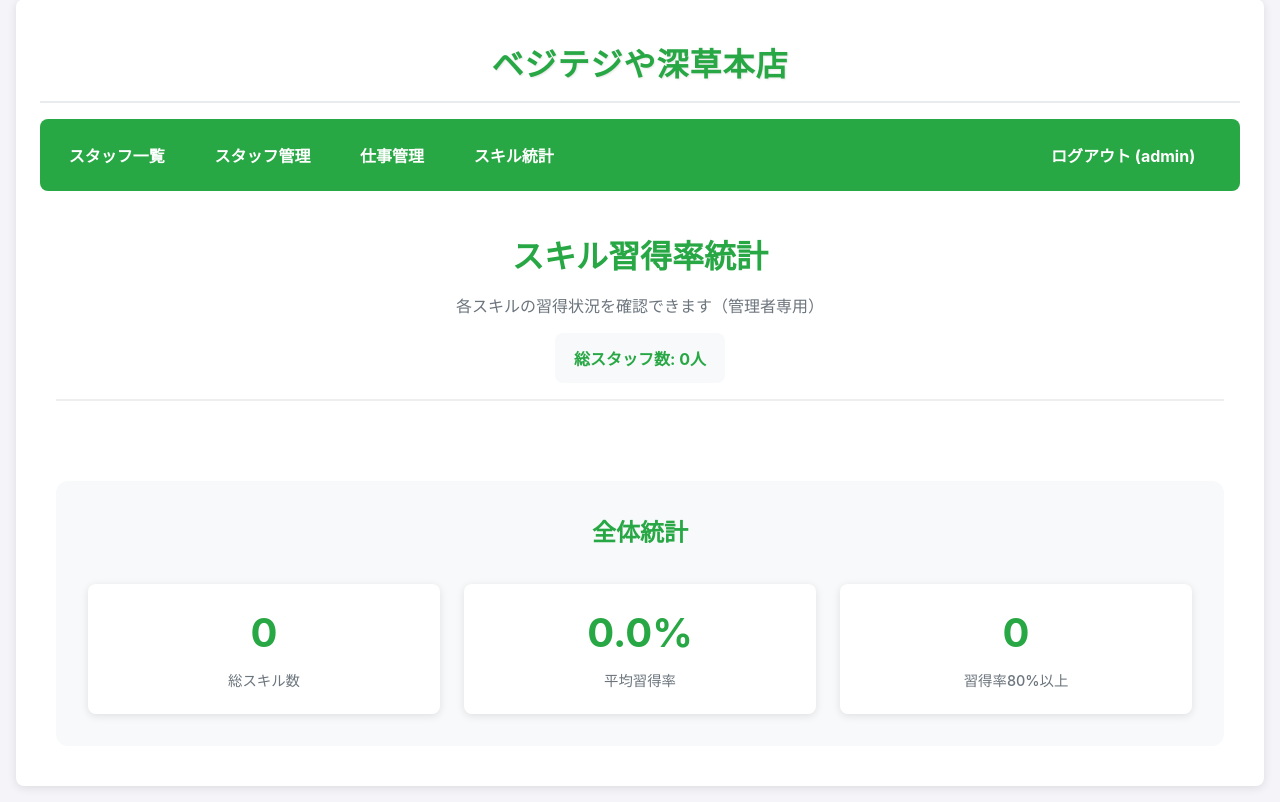
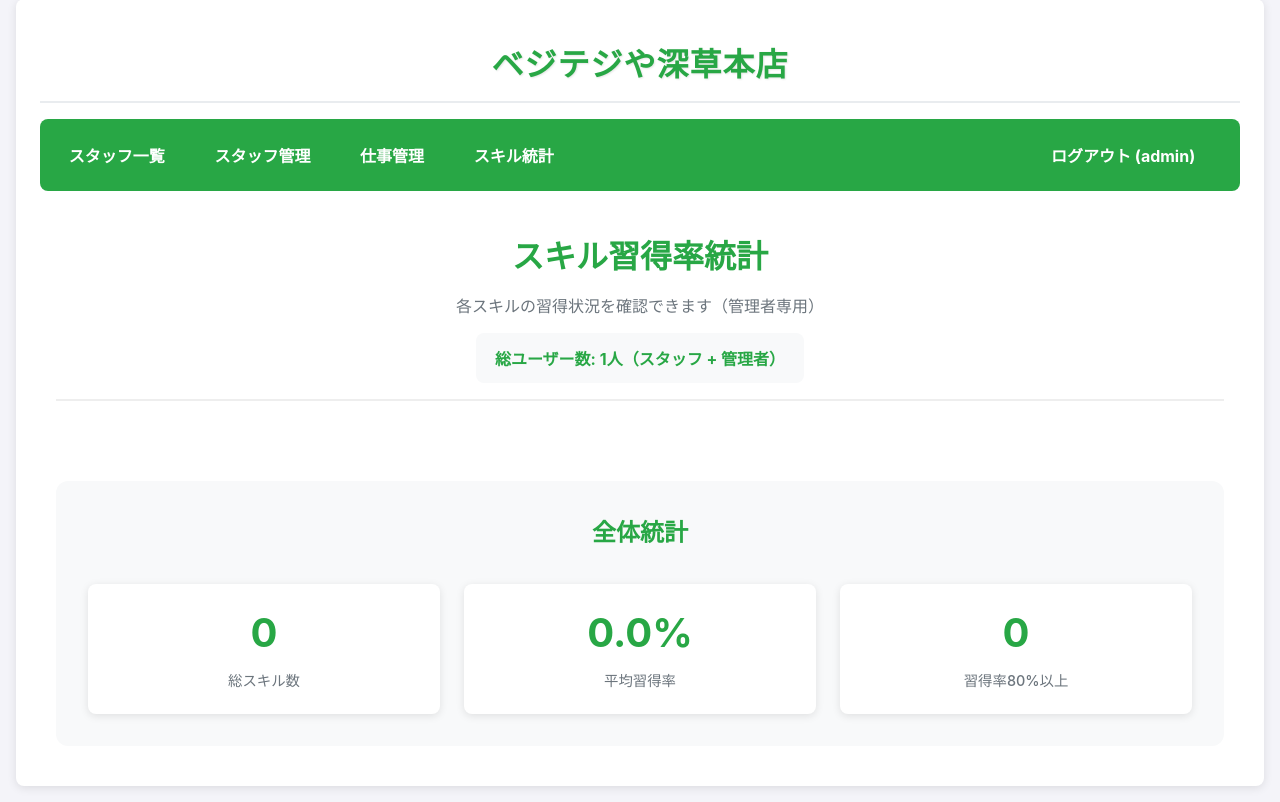
Before and after one commit to highEna1000/vegetejiya-fukakusa, a Flask app: page /admin/skill_stats in a window 1280 px wide. Shown: the part 17-819 px from the top of the page. Run offline with Flask 3, Linux system fonts and the light colour scheme; a user stored in the database is signed in; some libraries are stand-ins or nearby versions.

Commit message:
スキル統計ページで管理者も含めた全ユーザーの統計を表示するよう修正
🤖 Generated with [Claude Code](https://claude.ai/code)

Co-Authored-By: Claude <noreply@anthropic.com>

```diff
--- a/app.py
+++ b/app.py
@@ -414,8 +414,8 @@ def manage_tasks(task_id=None):
 @admin_required
 def skill_stats():
     """スキル習得率統計ページ（管理者専用）"""
-    # 全スタッフと全タスクを取得
-    users = User.query.filter_by(role='staff').all()
+    # 全ユーザー（スタッフ + 管理者）と全タスクを取得
+    users = User.query.all()
     tasks = Task.query.order_by(Task.order_index, Task.id).all()
 
     # スキル習得率を計算
--- a/templates/admin_skill_stats.html
+++ b/templates/admin_skill_stats.html
@@ -8,7 +8,7 @@
       <h1>スキル習得率統計</h1>
       <p class="stats-description">各スキルの習得状況を確認できます（管理者専用）</p>
       <div class="stats-summary">
-        <span class="total-staff">総スタッフ数: {{ total_users }}人</span>
+        <span class="total-staff">総ユーザー数: {{ total_users }}人（スタッフ + 管理者）</span>
       </div>
     </div>
 
```
